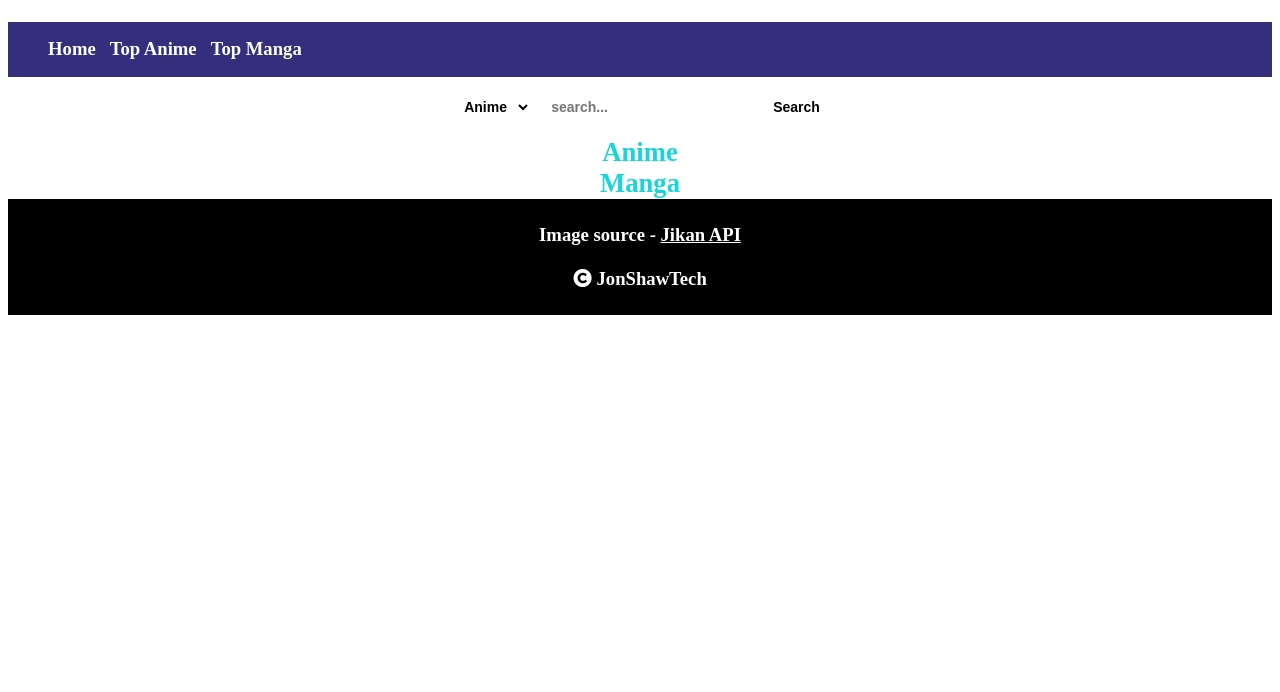
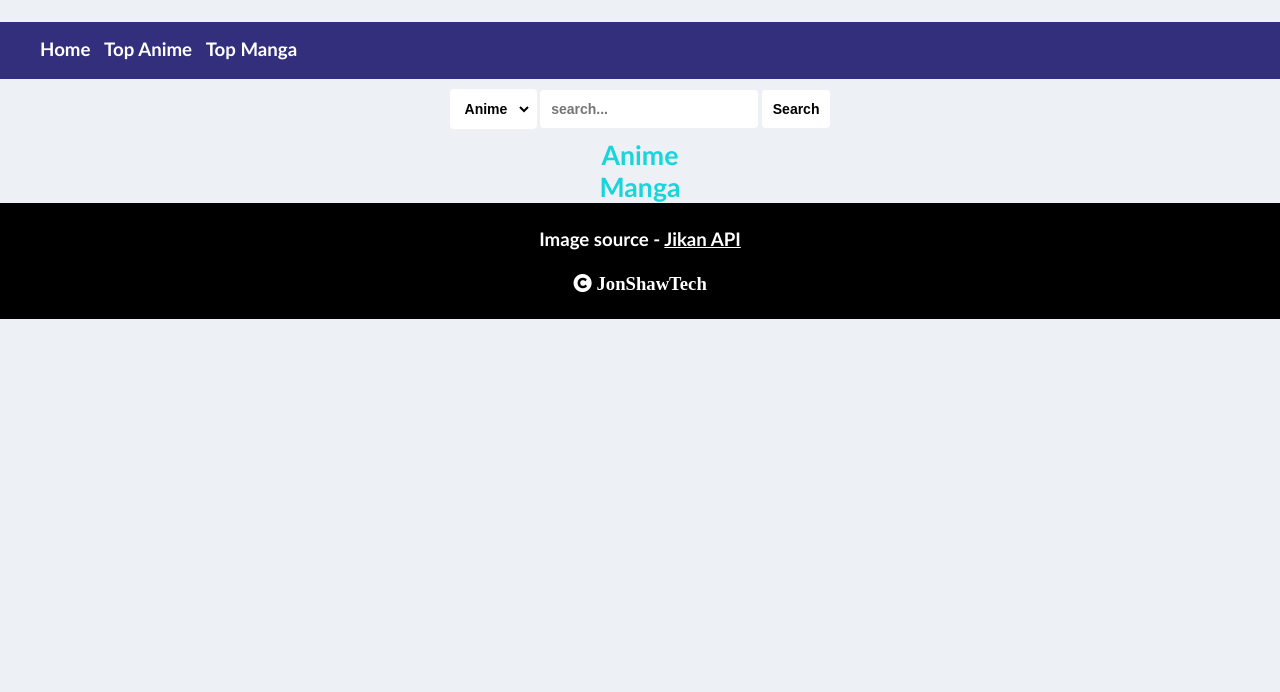
Before and after one commit to JonShawTech/animeapp, a plain HTML site: page index.html in a window 1280 px wide. Shown: the part 108-800 px from the top of the page. Drawn offline with Linux system fonts and the light colour scheme; no server answers.

Commit message:
Update style.css

```diff
--- a/css/style.css
+++ b/css/style.css
@@ -3,6 +3,7 @@
   font-family: Hangyaku;
 
 }
+@font-face {
   src: url(calibri.ttf);
   font-family: Calibri;
 
```
